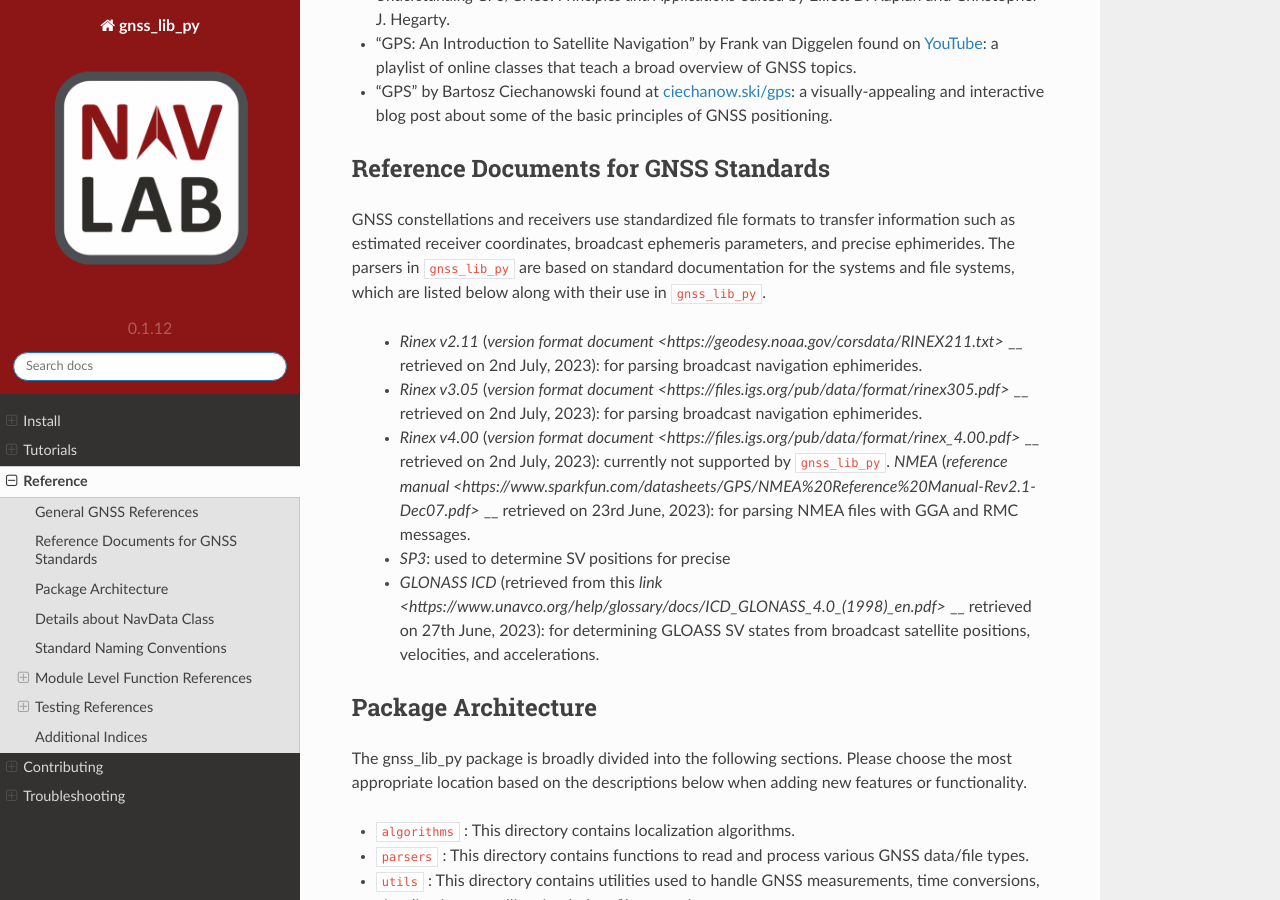
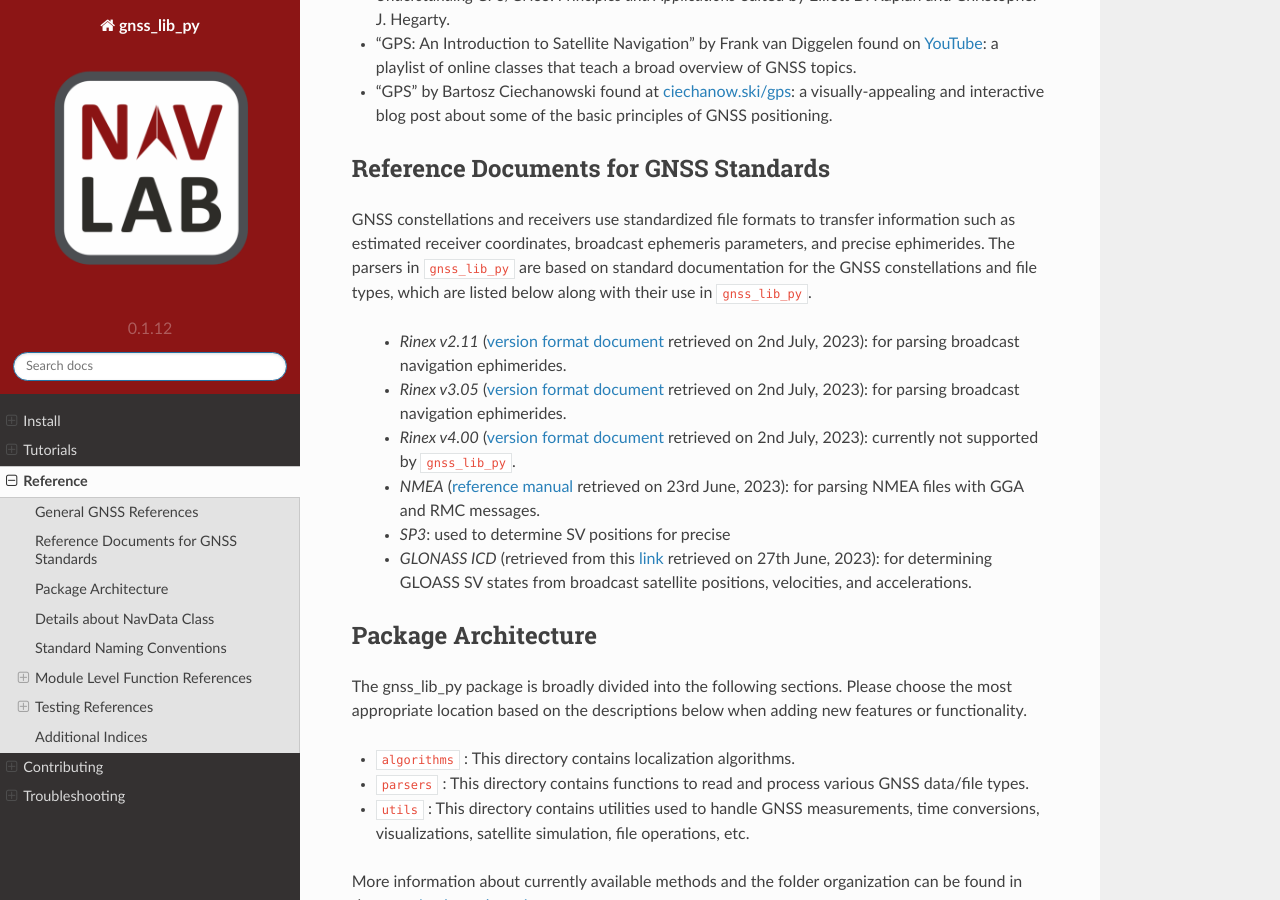
Before and after one commit to Stanford-NavLab/gnss_lib_py, a Sphinx documentation site: the page built from docs/source/reference/reference.rst, in a window 1280 px wide and 900 px high, scrolled down 377 px. Built offline with Sphinx 7.4.7 and the Read the Docs theme 2.0.0, drawn with Linux system fonts in a browser that asks for light colours; pages that are not in the unit, such as notebooks, are missing from menus; the version number is read from the project's files by our own code.

Commit message:
file format formatting

```diff
--- a/docs/source/reference/reference.rst
+++ b/docs/source/reference/reference.rst
@@ -33,19 +33,19 @@
 information such as estimated receiver coordinates, broadcast ephemeris
 parameters, and precise ephimerides.
 The parsers in ``gnss_lib_py`` are based on standard documentation for
-the systems and file systems, which are listed below along with their use
-in ``gnss_lib_py``.
+the GNSS constellations and file types, which are listed below along with
+their use in ``gnss_lib_py``.
 
-  * *Rinex v2.11* (`version format document <https://geodesy.noaa.gov/corsdata/RINEX211.txt>` __
+  * *Rinex v2.11* (`version format document <https://geodesy.noaa.gov/corsdata/RINEX211.txt>`__
     retrieved on 2nd July, 2023): for parsing broadcast navigation ephimerides.
-  * *Rinex v3.05* (`version format document <https://files.igs.org/pub/data/format/rinex305.pdf>` __
+  * *Rinex v3.05* (`version format document <https://files.igs.org/pub/data/format/rinex305.pdf>`__
     retrieved on 2nd July, 2023): for parsing broadcast navigation ephimerides.
-  * *Rinex v4.00* (`version format document <https://files.igs.org/pub/data/format/rinex_4.00.pdf>` __
+  * *Rinex v4.00* (`version format document <https://files.igs.org/pub/data/format/rinex_4.00.pdf>`__
     retrieved on 2nd July, 2023): currently not supported by ``gnss_lib_py``.
-    *NMEA* (`reference manual <https://www.sparkfun.com/datasheets/GPS/NMEA%20Reference%20Manual-Rev2.1-Dec07.pdf>` __
+  * *NMEA* (`reference manual <https://www.sparkfun.com/datasheets/GPS/NMEA%20Reference%20Manual-Rev2.1-Dec07.pdf>`__
     retrieved on 23rd June, 2023): for parsing NMEA files with GGA and RMC messages.
   * *SP3*: used to determine SV positions for precise
-  * *GLONASS ICD* (retrieved from this `link <https://www.unavco.org/help/glossary/docs/ICD_GLONASS_4.0_(1998)_en.pdf>` __
+  * *GLONASS ICD* (retrieved from this `link <https://www.unavco.org/help/glossary/docs/ICD_GLONASS_4.0_(1998)_en.pdf>`__
     retrieved on 27th June, 2023): for determining GLOASS SV states from
     broadcast satellite positions, velocities, and accelerations.
 
```
